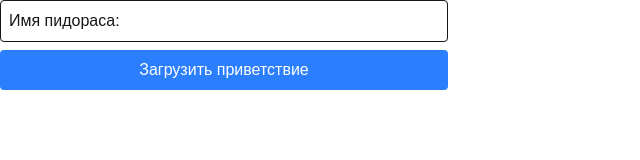
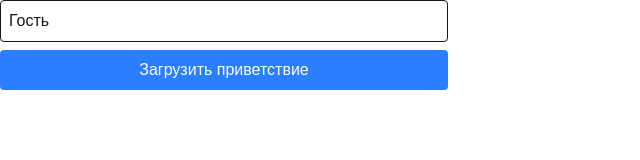
Before and after one commit to svintus1/test-app, a Next.js app in the folder frontend/: page / in a window 1280 px wide. Shown: the top 160 px of the page, without its empty margins (0-640 px from the left). Built offline with nearby package versions, Linux system fonts and the light colour scheme.

Commit message:
Change default value to Гость

```diff
--- a/frontend/app/page.tsx
+++ b/frontend/app/page.tsx
@@ -5,7 +5,7 @@ import { API_URL } from '@/lib/config';
 
 export default function Test() {
   const [message, setMessage] = useState<string>("");
-  const [inputName, setInputName] = useState<string>("Имя пидораса:"); // Состояние для ввода
+  const [inputName, setInputName] = useState<string>("Гость"); // Состояние для ввода
 
   const fetchData = async () => {
     try {
```
